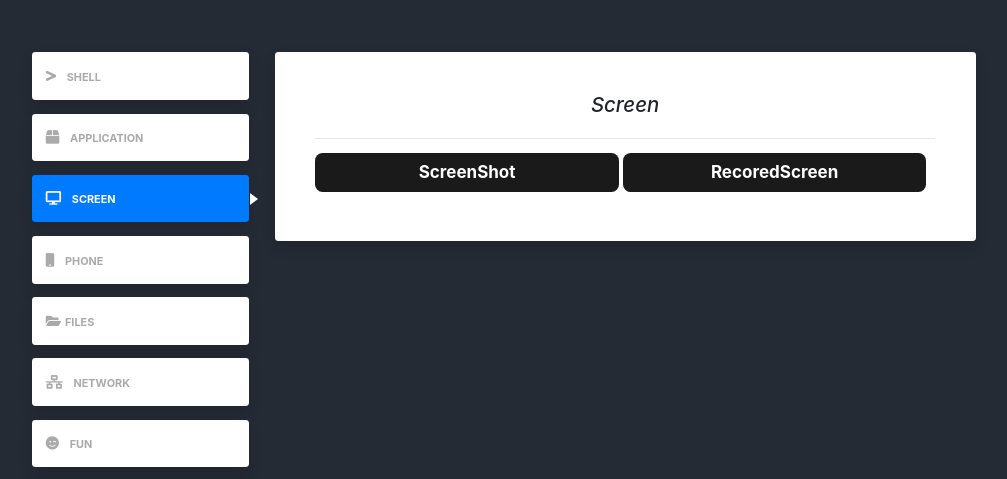
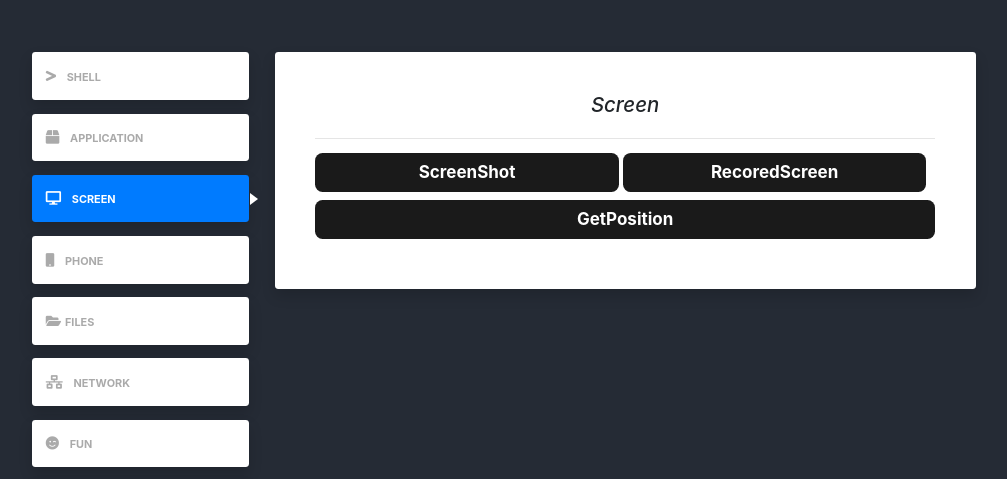
Before and after one commit to jxroot/adbwebkit, a PHP site: page / in a window 1280 px wide, after a click on "SCREEN". Shown: the part 161-640 px from the top of the page, without its empty margins (136-1143 px from the left). Run offline with PHP 8.4, Linux system fonts and the light colour scheme; the visitor is signed in with stand-in values (Sample User, id 1).

Commit message:
Update screen.php

```diff
--- a/pages/screen.php
+++ b/pages/screen.php
@@ -4,6 +4,7 @@
     <hr>
     <button type="button" class="btn btn-primary btn-lg but" id="screenshot">ScreenShot</button>
     <button type="button" class="btn btn-primary btn-lg but" id="recoredscreen">RecoredScreen</button>
+    <button type="button" class="btn btn-primary btn-lg but" id="setposimg" style="width:100%">GetPosition</button>
     <img src="" class="img-fluid" data-action="zoom" id="screenshot-out">
     <img src="asset/img/1.gif" class="img-fluid" style="display:none" id="loading-screen">
     <video controls id="recoredscreen-out" autoplay class="embed-responsive-item">
```
